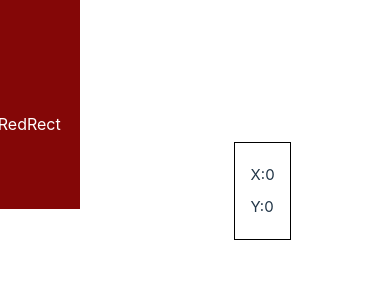
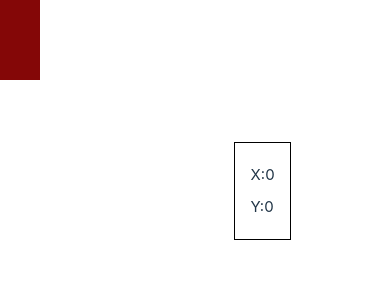
Before and after one commit to Daitrang81098/AthenaGroup, a React (Vite) app: page / in a window 390 px wide. Shown: the top 300 px of the page. Built offline with nearby package versions, Linux system fonts and the light colour scheme.

Commit message:
chinh reponsive tren mobile

```diff
--- a/src/App.css
+++ b/src/App.css
@@ -8,8 +8,6 @@
 }
 
 .RedRect {
-  /*width: 20%;*/
-  /*padding-top: 20%;*/
   background-color: #840707;
   position: absolute;
   cursor: pointer;
@@ -21,7 +19,8 @@
 
 @media (max-width: 768px) {
   .RedRect {
-    width: 80px;
+    width: 40px;
+    height: 40px;
     padding-top: 40px;
   }
 }
```
